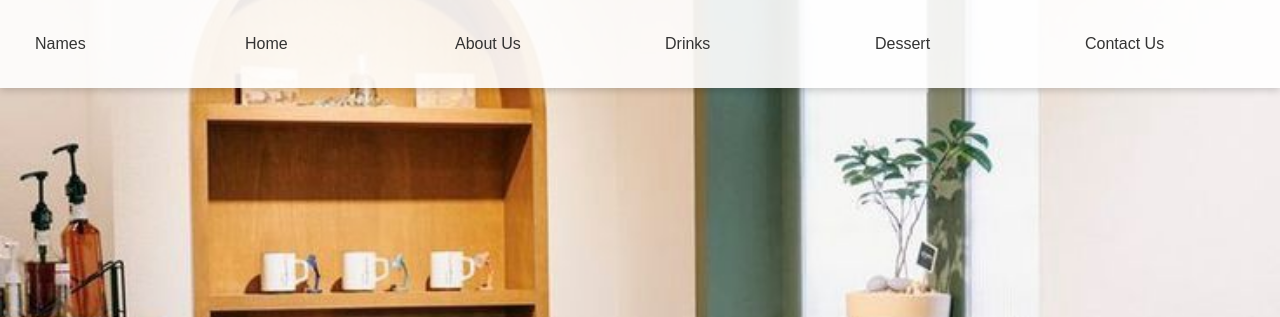
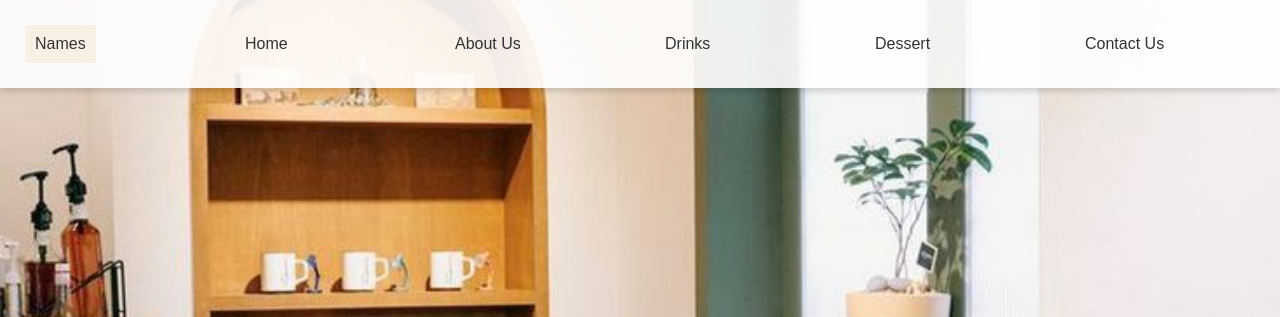
Before and after one commit to userrazzan333/vera-cafe, a plain HTML site: page Home.html in a window 1280 px wide. In both pictures the pointer is over the link "Names". Shown: the top 317 px of the page. Drawn offline with Linux system fonts and the light colour scheme.

Commit message:
Update main_css.css

```diff
--- a/main_css.css
+++ b/main_css.css
@@ -24,6 +24,9 @@ ul.navbar {
       text-decoration: none;
       color: #333;
     }
+a:hover {
+  background-color: #f9f0e5;
+}
 
 /* About us design*/
 .about-container {
```
